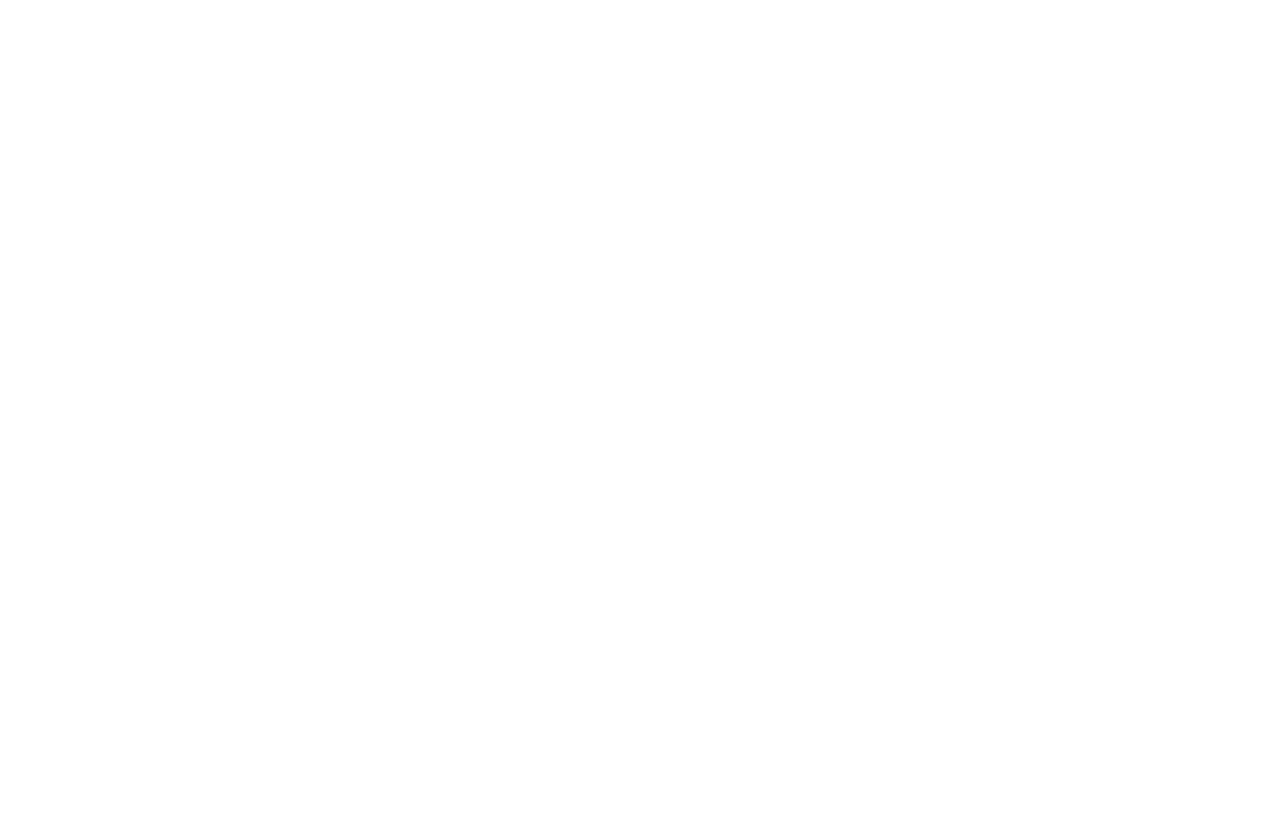
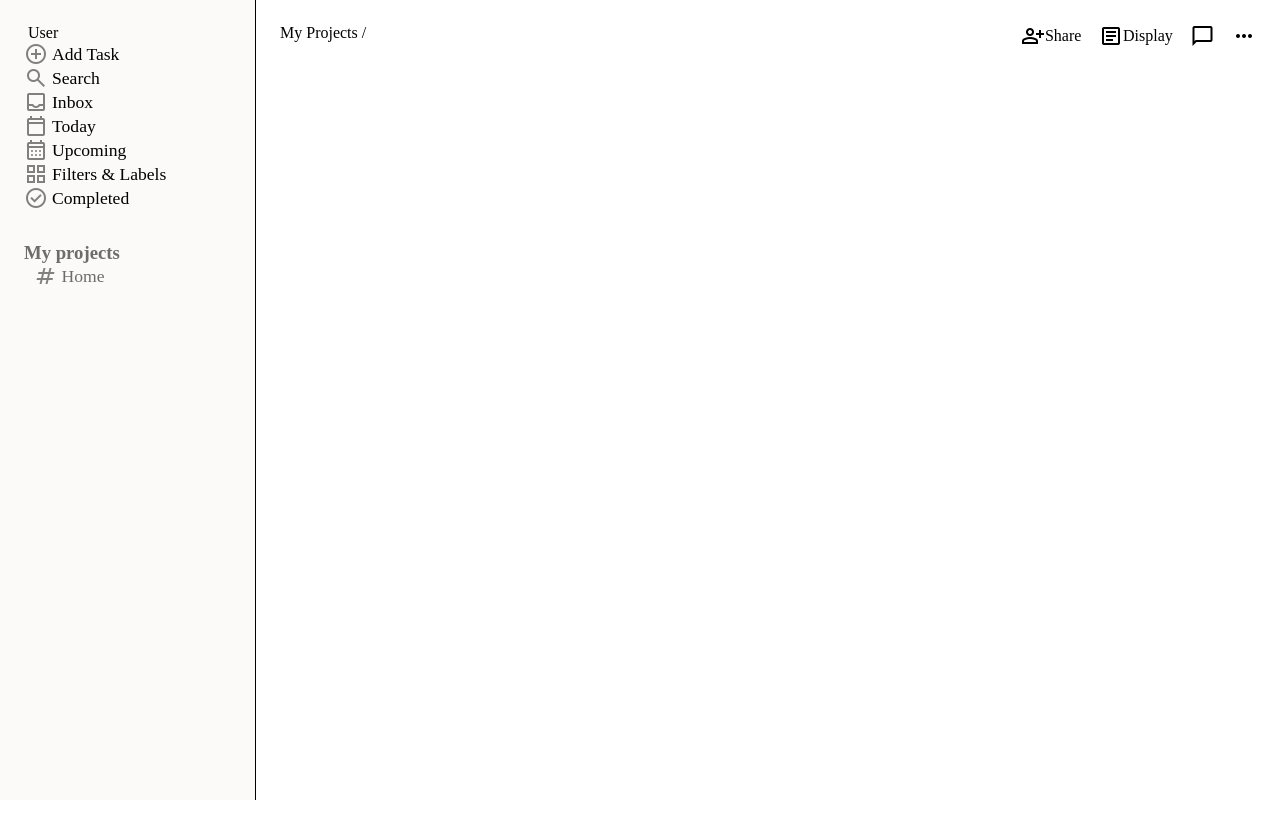
Before and after one commit to AnthonyH-783/todolist, a website built with webpack: page src/template.html in a window 1280 px wide. Built offline with nearby package versions, Linux system fonts and the light colour scheme.

Commit message:
Implemented basic static elements of the HTML template

```diff
--- a/src/index.js
+++ b/src/index.js
@@ -3,3 +3,4 @@
 import { ToDo } from "./backend/todo.js";
 import { Project } from "./backend/project.js";
 import { compareAsc, format } from "date-fns";
+import "./styles/main-page.css";
--- a/src/styles/main-page.css
+++ b/src/styles/main-page.css
@@ -1,10 +1,57 @@
+*{
+    margin: 0;
+    padding: 0;
+    box-sizing: border-box;
+}
+
 body{
     display: flex;
+    width: 100%;
+    height: 100%;
 
 }
 nav{
     height: 100vh;
+    flex-basis: 20%;
+    background-color: #fcfaf8;
+    border-right: 1px solid black;
+    padding: 1.5rem;
 }
 main{
     height: 100vh;
+    padding: 1.5rem;
+    background-color: white;
+    flex-basis: 80%;
 }
+.nav-item{
+    display: flex;
+    gap: 0.25rem;
+    justify-content: baseline;
+    font-size: 1.1rem;
+    align-items: center;
+}
+.nav-item span{
+    color: gray;
+}
+
+#projects{
+    padding-top: 2rem;
+    color: rgb(109, 108, 108);
+}
+#projects>div{
+    padding-left: 0.6rem;
+}
+#main-header{
+    display: flex;
+    justify-content: space-between;
+
+}
+#main-header-options{
+    display:flex;
+    gap:1.1rem;
+}
+#main-header-options div{
+    display: flex;
+    justify-content: end;
+    align-items: center;
+}
--- a/src/template.html
+++ b/src/template.html
@@ -3,14 +3,57 @@
 <head>
     <meta charset="UTF-8">
     <meta name="viewport" content="width=device-width, initial-scale=1.0">
+    <link rel="stylesheet" href="https://fonts.googleapis.com/css2?family=Material+Symbols+Outlined:opsz,wght,FILL,GRAD@24,200,0,0&
+    icon_names=add_circle,article,calendar_month,calendar_today,chat_bubble,check_circle,grid_view,home,inbox,more_horiz,person_add,search,share,tag" />
     <title>Todolist App</title>
 </head>
 <body>
     <nav>
+        <div id="nav-header">
+            <div>
+                <img src="#" alt="">
+                <span>User</span>
+            </div>
+            <div>
+                <span></span>
+                <span></span>
+            </div>
+        </div>
+        <div id="nav-body">
+            <div class="nav-item"><span class="material-symbols-outlined">add_circle</span>Add Task</div>
+            <div class="nav-item"><span class="material-symbols-outlined">search</span>Search</div>
+            <div class="nav-item"><span class="material-symbols-outlined">inbox</span>Inbox</div>
+            <div class="nav-item"><span class="material-symbols-outlined">calendar_today</span>Today</div>
+            <div class="nav-item"><span class="material-symbols-outlined">calendar_month</span>Upcoming</div>
+            <div class="nav-item"><span class="material-symbols-outlined">grid_view</span>Filters & Labels</div>
+            <div class="nav-item"><span class="material-symbols-outlined">check_circle</span>Completed</div>
+            <div></div>
+        </div>
+        <div id="projects">
+            <h3>My projects</h3>
+            <div class="nav-item">
+                <span class="material-symbols-outlined">tag</span>Home
+            </div>
+        </div>
+        <div id="nav-footer">
+            <div></div>
+            <div></div>
+        </div>
 
     </nav>
 
     <main>
+        <div id="main-header">
+            <div>
+                <p>My Projects / </p>
+            </div>
+            <div id="main-header-options">
+                <div><span class="material-symbols-outlined">person_add</span>Share</div>
+                <div><span class="material-symbols-outlined">article</span>Display</div>
+                <div><span class="material-symbols-outlined">chat_bubble</span></div>
+                <div><span class="material-symbols-outlined">more_horiz</span></div>
+            </div>
+        </div>
 
     </main>
 
```
Also changed, not shown: src/images/blank-profile.png (added).
